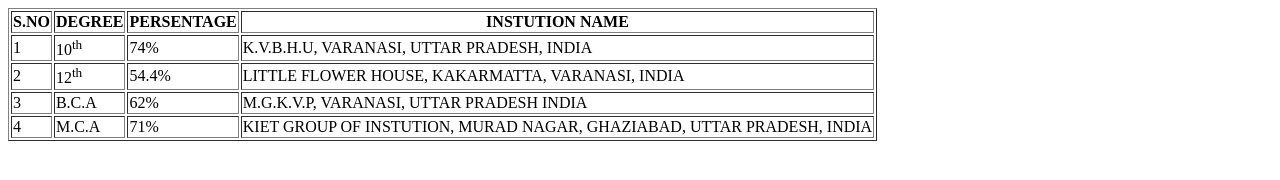
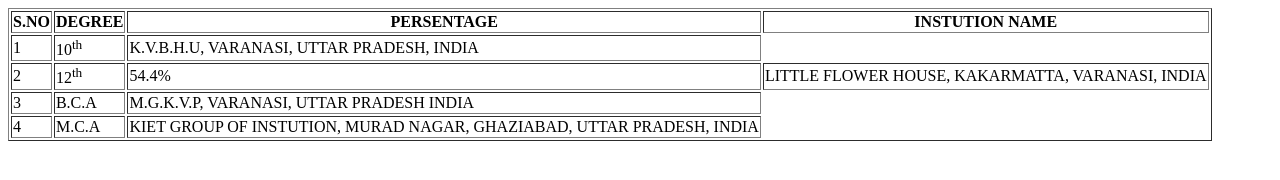
Before and after one commit to TarunSingh-11/htmltable, a plain HTML site: page Table1.html/index.html in a window 1280 px wide. Drawn offline with Linux system fonts and the light colour scheme.

Commit message:
Update index.html

```diff
--- a/Table1.html/index.html
+++ b/Table1.html/index.html
@@ -19,7 +19,7 @@
             <tr>
             <td>1</td>
             <td>10<sup>th</sup></td>
-            <td>74%</td>
+
             <td>K.V.B.H.U, VARANASI, UTTAR PRADESH, INDIA</td>
             </tr>
             <tr>
@@ -31,13 +31,13 @@
             <tr>
                 <td>3</td>
                 <td>B.C.A</td>
-                <td>62%</td>
+
                 <td>M.G.K.V.P, VARANASI, UTTAR PRADESH INDIA</td>
             </tr>
             <tr>
                 <td>4</td>
                 <td>M.C.A</td>
-                <td>71%</td>
+
                 <td>KIET GROUP OF INSTUTION, MURAD NAGAR, GHAZIABAD, UTTAR PRADESH, INDIA</td>
             </tr>
         </tbody>
```
